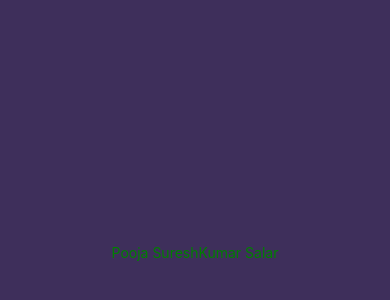
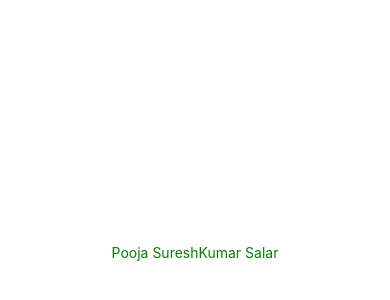
Before and after one commit to donrillycodes/Group-4, a React Native app: screen / in a window 390 px wide. Shown: the part 170-470 px from the top of the page. Built offline with nearby package versions, Linux system fonts and the light colour scheme.

Commit message:
fixed background color

```diff
--- a/App.js
+++ b/App.js
@@ -13,7 +13,7 @@ export default function App() {
 const styles = StyleSheet.create({
   container: {
     flex: 1,
-    backgroundColor: '#3E2F5B',
+    backgroundColor: '#fff',
     alignItems: 'center',
     justifyContent: 'center',
   },
```
